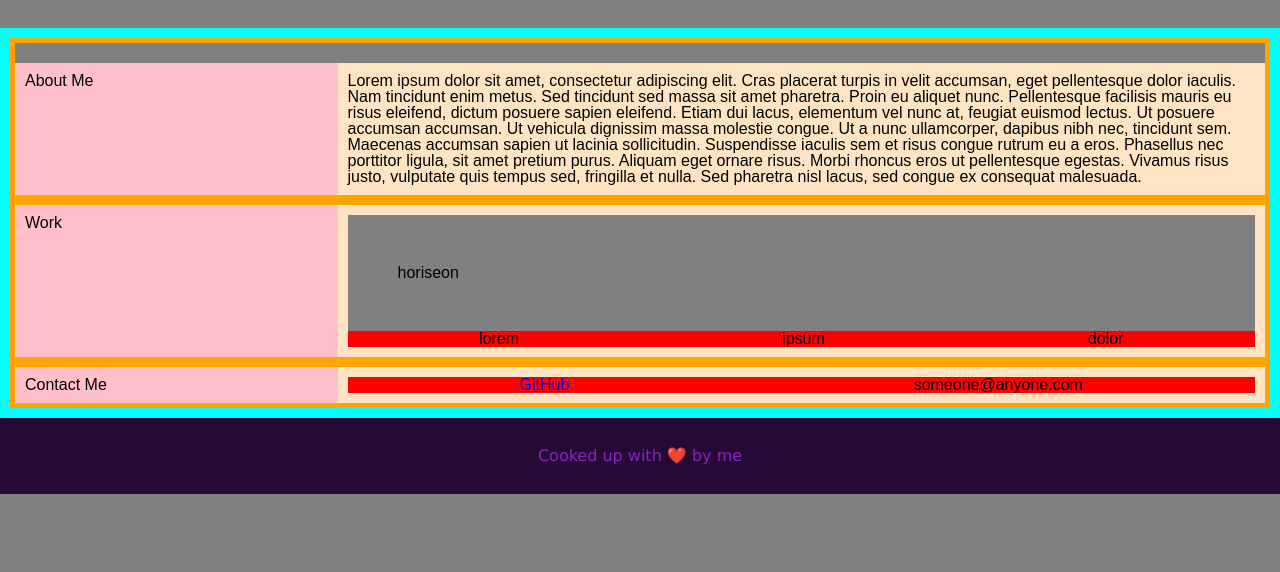
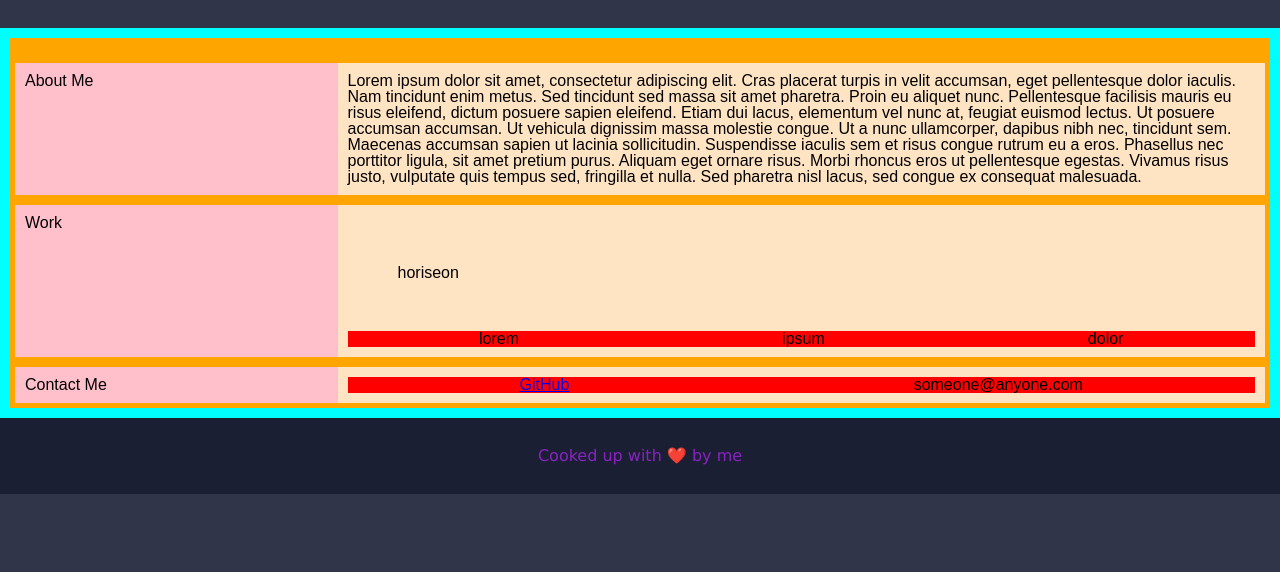
Before and after one commit to kkelsei127/RecipeForSuccess, a plain HTML site: page index.html in a window 1280 px wide. Shown: the part 228-800 px from the top of the page. Drawn offline with Linux system fonts and the light colour scheme.

Commit message:
changed back ground and footer color

```diff
--- a/assets/style.css
+++ b/assets/style.css
@@ -4,7 +4,7 @@
 }
 
 body {
-    background-color: gray;
+    background-color: #31354a;
     margin: 0;
 }
 
@@ -20,7 +20,6 @@ body {
 
 /*HEADER*/
 header {
-    background-color: gray;
     /*changes the thickness of the header, 40px is good*/
     padding: 50px;
 }
@@ -170,7 +169,7 @@ footer {
     padding: 30px;
     font-family: Verdana, Tahoma, sans-serif;
     text-align: center;
-    background-color: #260A36;
+    background-color: #1a1f34;
     color: #8a23c2;
     width: 100%;
 }
@@ -180,7 +179,7 @@ footer {
     bottom: 0;
 }
 
-/* samples are split into two columns at 992px or smaller */
+/* images are split into two columns at 992px or smaller */
 /*
 @media screen and (max-width: 992px) {
     #work {
@@ -188,7 +187,7 @@ footer {
     }
 }
 
-/* samples are stacked on top of each other at 768px or smaller */
+/* images are stacked on top of each other at 768px or smaller */
 /*
 @media screen and (max-width: 768px) {
     #work {
```
